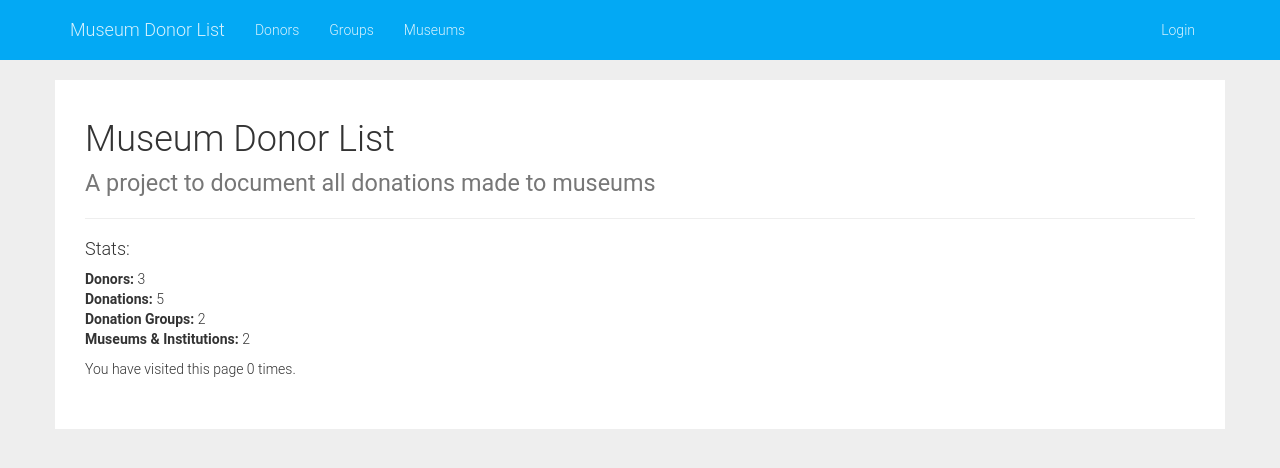
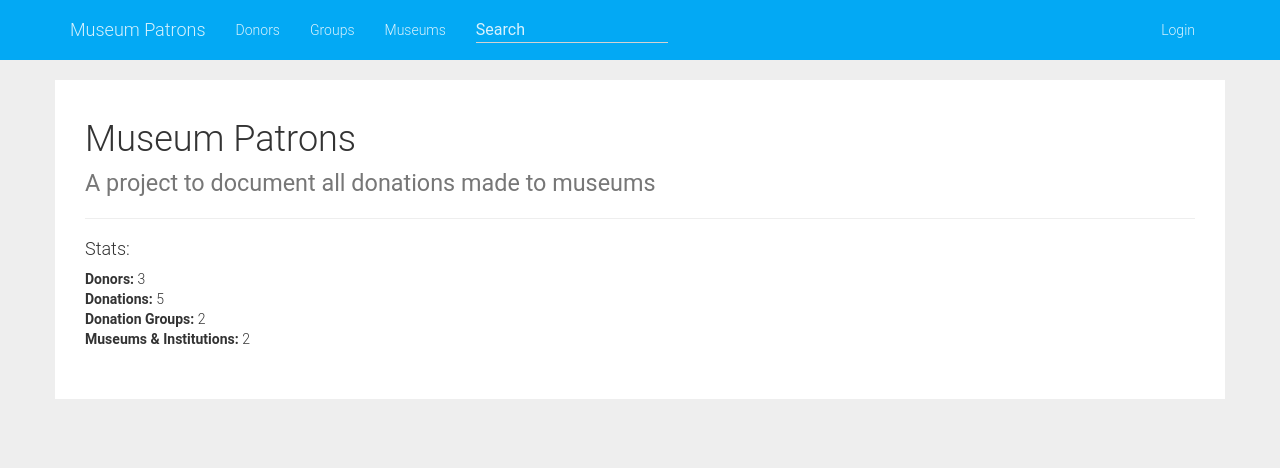
Before and after one commit to matthewnolan/museumhack, a Django app: page /c/ in a window 1280 px wide. Shown: the top 468 px of the page. Run offline with Django 3.2, Linux system fonts and the light colour scheme; data comes from the database, SQL or seed files in the repository; parts of the project's set-up code (start-up, migrations or seed data) failed here and were passed over; some libraries are stand-ins or nearby versions.

Commit message:
google search

```diff
--- a/catalog/templates/base_generic.html
+++ b/catalog/templates/base_generic.html
@@ -2,7 +2,7 @@
 <html lang="en">
 <head>
 
-  {% block title %}<title>Museum Donor List</title>{% endblock %}
+  {% block title %}<title>Museum Patrons</title>{% endblock %}
   <meta charset="utf-8">
   <meta name="viewport" content="width=device-width, initial-scale=1">
   <link rel="stylesheet" href="https://maxcdn.bootstrapcdn.com/bootstrap/3.3.7/css/bootstrap.min.css">
@@ -28,7 +28,7 @@
         <span class="icon-bar"></span>
         <span class="icon-bar"></span>
       </button>
-      <a class="navbar-brand" href="{% url 'index' %}">Museum Donor List</a>
+      <a class="navbar-brand" href="{% url 'index' %}">Museum Patrons</a>
     </div>
     <div class="navbar-collapse collapse navbar-material-light-blue-collapse">
       <ul class="nav navbar-nav">
@@ -36,6 +36,11 @@
         <li class="{% if request.resolver_match.url_name == 'donorgroups' %}active{% endif %}"><a href="{% url 'donorgroups' %}" %}>Groups</a></li>
         <li class="{% if request.resolver_match.url_name == 'institutions' %}active{% endif %}"><a href="{% url 'institutions' %}" %}>Museums</a></li>
       </ul>
+      <form class="navbar-form navbar-left" id="googleSearch">
+        <div class="form-group">
+          <input type="text" class="form-control col-sm-8" placeholder="Search" id="googleSearchVal">
+        </div>
+      </form>
       <ul class="nav navbar-nav navbar-right">
         {% if user.is_authenticated %}
           <li class="dropdown">
@@ -66,5 +71,15 @@
 </body>
 <script>
   $.material.init()
+
+  $(document).ready(function(){
+
+    $("#googleSearch").submit(function(e) {
+      e.preventDefault();
+      var thisQ = $("#googleSearchVal");
+      window.open('https://cse.google.com/cse/publicurl?cx=017922859051743845662:qqwxxbwmukm&q=' + thisQ.val(), '_blank')
+      thisQ.val('')
+    });
+  })
 </script>
 </html>
--- a/catalog/templates/index.html
+++ b/catalog/templates/index.html
@@ -2,7 +2,7 @@
 
 {% block content %}
   <div class="page-header">
-		<h1>Museum Donor List<br>
+		<h1>Museum Patrons<br>
 		<small>A project to document all donations made to museums</small>
 		</h1>
 	</div>
@@ -14,7 +14,9 @@
     <li><strong>Donation Groups:</strong> {{ num_donorgroups }}</li>
     <li><strong>Museums &amp; Institutions:</strong> {{ num_institutions }}</li>
   </ul>
+  {% if user.is_staff %}
 	<p>You have visited this page {{ num_visits }}{% if num_visits == 1 %} time{% else %} times{% endif %}.</p>
+  {% endif %}
 	<br><br>
 
 {% endblock %}
--- a/locallibrary/settings.py
+++ b/locallibrary/settings.py
@@ -25,7 +25,7 @@ BASE_DIR = os.path.dirname(os.path.dirname(os.path.abspath(__file__)))
 SECRET_KEY = os.environ.get('DJANGO_SECRET_KEY', '5mvt^&o*$h=nck+uu8xztqv0c+5b#ajg85dg%=pnjr130062b')
 
 # SECURITY WARNING: don't run with debug turned on in production!
-DEBUG = False
+DEBUG = True
 # DEBUG = bool( os.environ.get('DJANGO_DEBUG', True) )
 
 ALLOWED_HOSTS = ['museumpatrons.com', 'museumhack.herokuapp.com', '127.0.0.1']
```
